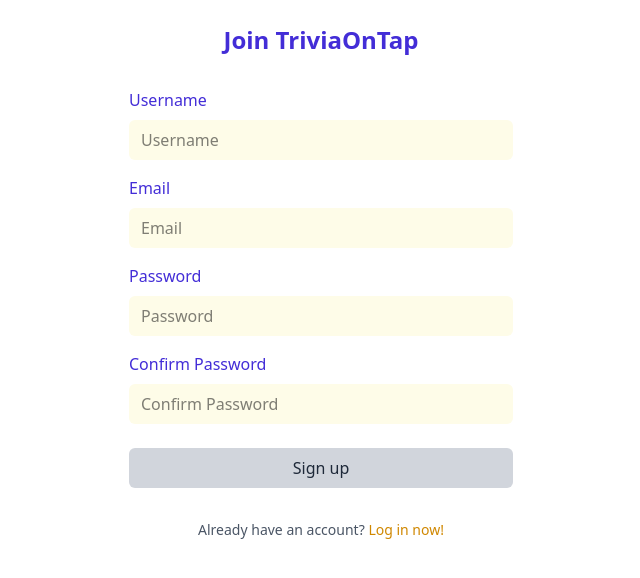
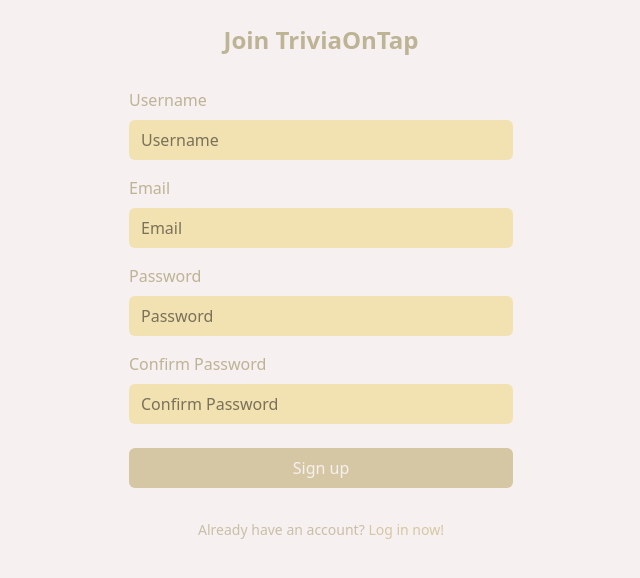
Before and after one commit to rafaelmarcoo/trivia-on-tap, a Next.js app: page /register in a window 1280 px wide. Shown: the top 578 px of the page, without its empty margins (319-959 px from the left). Built offline with nearby package versions, Linux system fonts and the light colour scheme; no server answers.

Commit message:
feat(ui): implement new color palette and improve UI consistency

```diff
--- a/src/app/globals.css
+++ b/src/app/globals.css
@@ -1 +1,12 @@
 @import "tailwindcss";
+
+:root {
+  --color-primary: #F6F0F0;
+  --color-secondary: #F2E2B1;
+  --color-tertiary: #D5C7A3;
+  --color-fourth: #BDB395;
+}
+
+body {
+  background-color: var(--color-primary);
+}
--- a/src/app/login/page.js
+++ b/src/app/login/page.js
@@ -30,11 +30,11 @@
   }
 
   return (
-    <div className="min-h-screen flex flex-col items-center p-6 bg-white">
+    <div className="min-h-screen flex flex-col items-center p-6 bg-[var(--color-primary)]">
       <div className="w-full max-w-sm space-y-8">
         <div className="text-center space-y-2">
-          <h1 className="text-2xl font-bold text-indigo-700">Trivia on Tap</h1>
-          <p className="text-gray-600">have a beer have a trivia</p>
+          <h1 className="text-2xl font-bold text-[var(--color-fourth)]">Trivia on Tap</h1>
+          <p className="text-[var(--color-fourth)]/80">have a beer have a trivia</p>
         </div>
 
         <form className="mt-8 space-y-6" onSubmit={handleLogin}>
@@ -46,7 +46,7 @@
 
           <div className="space-y-4">
             <div>
-              <label htmlFor="email" className="block text-indigo-700 font-medium mb-2">
+              <label htmlFor="email" className="block text-[var(--color-fourth)] font-medium mb-2">
                 Email
               </label>
               <input
@@ -54,7 +54,7 @@
                 name="email"
                 type="email"
                 required
-                className="w-full px-3 py-2 bg-yellow-50 border-0 rounded-md"
+                className="w-full px-3 py-2 bg-[var(--color-secondary)] border-0 rounded-md focus:ring-2 focus:ring-[var(--color-tertiary)]"
                 placeholder="Email"
                 value={email}
                 onChange={(e) => setEmail(e.target.value)}
@@ -62,7 +62,7 @@
             </div>
 
             <div>
-              <label htmlFor="password" className="block text-indigo-700 font-medium mb-2">
+              <label htmlFor="password" className="block text-[var(--color-fourth)] font-medium mb-2">
                 Password
               </label>
               <input
@@ -70,7 +70,7 @@
                 name="password"
                 type="password"
                 required
-                className="w-full px-3 py-2 bg-yellow-50 border-0 rounded-md"
+                className="w-full px-3 py-2 bg-[var(--color-secondary)] border-0 rounded-md focus:ring-2 focus:ring-[var(--color-tertiary)]"
                 placeholder="Password"
                 value={password}
                 onChange={(e) => setPassword(e.target.value)}
@@ -81,7 +81,7 @@
           <div>
             <button
               type="submit"
-              className="w-full py-2 px-4 bg-gray-300 hover:bg-gray-400 rounded-md text-gray-800 font-medium transition-colors"
+              className="w-full py-2 px-4 bg-[var(--color-tertiary)] hover:bg-[var(--color-fourth)] rounded-md text-[var(--color-primary)] font-medium transition-all duration-300 transform hover:scale-[1.02]"
             >
               Login
             </button>
@@ -89,8 +89,8 @@
         </form>
 
         <div className="text-center text-sm">
-          <span className="text-gray-600">No account? </span>
-          <Link href="/register" className="text-yellow-600 hover:text-yellow-700">
+          <span className="text-[var(--color-fourth)]/80">No account? </span>
+          <Link href="/register" className="text-[var(--color-tertiary)] hover:text-[var(--color-fourth)] transition-colors">
             Sign up now!
           </Link>
         </div>
--- a/src/app/main menu/menu.js
+++ /dev/null
@@ -1,30 +0,0 @@
-import React from "react";
-
-export default function MainMenu() {
-  return (
-    <div className="min-h-screen bg-[#f5f5dc] flex flex-col items-center justify-center relative">
-      {/* Profile Icon */}
-      <div className="absolute top-4 left-4">
-        <button className="bg-[#e0cda9] p-2 rounded-full shadow hover:bg-[#d2b48c] transition">
-          <img src="/icons/profile.svg" alt="Profile" className="w-6 h-6" />
-        </button>
-      </div>
-
-      {/* Menu Options */}
-      <div className="space-y-6 text-center">
-        <h1 className="text-3xl font-bold text-[#3e3e3e] mb-6">Main Menu</h1>
-        <MenuButton text="Single Player Mode" />
-        <MenuButton text="Multiplayer Mode" />
-        <MenuButton text="Tutorial" />
-      </div>
-    </div>
-  );
-}
-
-function MenuButton({ text }) {
-  return (
-    <button className="w-64 bg-[#e0cda9] hover:bg-[#d2b48c] text-[#3e3e3e] font-semibold py-3 px-6 rounded-2xl shadow-md transition-all">
-      {text}
-    </button>
-  );
-}
--- a/src/app/register/page.js
+++ b/src/app/register/page.js
@@ -41,10 +41,10 @@
   }
 
   return (
-    <div className="min-h-screen flex flex-col items-center p-6 bg-white">
+    <div className="min-h-screen flex flex-col items-center p-6 bg-[var(--color-primary)]">
       <div className="w-full max-w-sm space-y-8">
         <div className="text-center">
-          <h1 className="text-2xl font-bold text-indigo-700">Join TriviaOnTap</h1>
+          <h1 className="text-2xl font-bold text-[var(--color-fourth)]">Join TriviaOnTap</h1>
         </div>
 
         <form className="mt-8 space-y-6" onSubmit={handleRegister}>
@@ -56,7 +56,7 @@
 
           <div className="space-y-4">
             <div>
-              <label htmlFor="username" className="block text-indigo-700 font-medium mb-2">
+              <label htmlFor="username" className="block text-[var(--color-fourth)] font-medium mb-2">
                 Username
               </label>
               <input
@@ -64,7 +64,7 @@
                 name="username"
                 type="text"
                 required
-                className="w-full px-3 py-2 bg-yellow-50 border-0 rounded-md"
+                className="w-full px-3 py-2 bg-[var(--color-secondary)] border-0 rounded-md focus:ring-2 focus:ring-[var(--color-tertiary)]"
                 placeholder="Username"
                 value={username}
                 onChange={(e) => setUsername(e.target.value)}
@@ -72,7 +72,7 @@
             </div>
 
             <div>
-              <label htmlFor="email" className="block text-indigo-700 font-medium mb-2">
+              <label htmlFor="email" className="block text-[var(--color-fourth)] font-medium mb-2">
                 Email
               </label>
               <input
@@ -80,7 +80,7 @@
                 name="email"
                 type="email"
                 required
-                className="w-full px-3 py-2 bg-yellow-50 border-0 rounded-md"
+                className="w-full px-3 py-2 bg-[var(--color-secondary)] border-0 rounded-md focus:ring-2 focus:ring-[var(--color-tertiary)]"
                 placeholder="Email"
                 value={email}
                 onChange={(e) => setEmail(e.target.value)}
@@ -88,7 +88,7 @@
             </div>
 
             <div>
-              <label htmlFor="password" className="block text-indigo-700 font-medium mb-2">
+              <label htmlFor="password" className="block text-[var(--color-fourth)] font-medium mb-2">
                 Password
               </label>
               <input
@@ -96,7 +96,7 @@
                 name="password"
                 type="password"
                 required
-                className="w-full px-3 py-2 bg-yellow-50 border-0 rounded-md"
+                className="w-full px-3 py-2 bg-[var(--color-secondary)] border-0 rounded-md focus:ring-2 focus:ring-[var(--color-tertiary)]"
                 placeholder="Password"
                 value={password}
                 onChange={(e) => setPassword(e.target.value)}
@@ -104,7 +104,7 @@
             </div>
 
             <div>
-              <label htmlFor="confirmPassword" className="block text-indigo-700 font-medium mb-2">
+              <label htmlFor="confirmPassword" className="block text-[var(--color-fourth)] font-medium mb-2">
                 Confirm Password
               </label>
               <input
@@ -112,7 +112,7 @@
                 name="confirmPassword"
                 type="password"
                 required
-                className="w-full px-3 py-2 bg-yellow-50 border-0 rounded-md"
+                className="w-full px-3 py-2 bg-[var(--color-secondary)] border-0 rounded-md focus:ring-2 focus:ring-[var(--color-tertiary)]"
                 placeholder="Confirm Password"
                 value={confirmPassword}
                 onChange={(e) => setConfirmPassword(e.target.value)}
@@ -123,7 +123,7 @@
           <div>
             <button
               type="submit"
-              className="w-full py-2 px-4 bg-gray-300 hover:bg-gray-400 rounded-md text-gray-800 font-medium transition-colors"
+              className="w-full py-2 px-4 bg-[var(--color-tertiary)] hover:bg-[var(--color-fourth)] rounded-md text-[var(--color-primary)] font-medium transition-all duration-300 transform hover:scale-[1.02]"
             >
               Sign up
             </button>
@@ -131,8 +131,8 @@
         </form>
 
         <div className="text-center text-sm">
-          <span className="text-gray-600">Already have an account? </span>
-          <Link href="/login" className="text-yellow-600 hover:text-yellow-700">
+          <span className="text-[var(--color-fourth)]/80">Already have an account? </span>
+          <Link href="/login" className="text-[var(--color-tertiary)] hover:text-[var(--color-fourth)] transition-colors">
             Log in now!
           </Link>
         </div>
```
Also changed, not shown: src/app/dashboard/page.js (+36 -9 lines).
